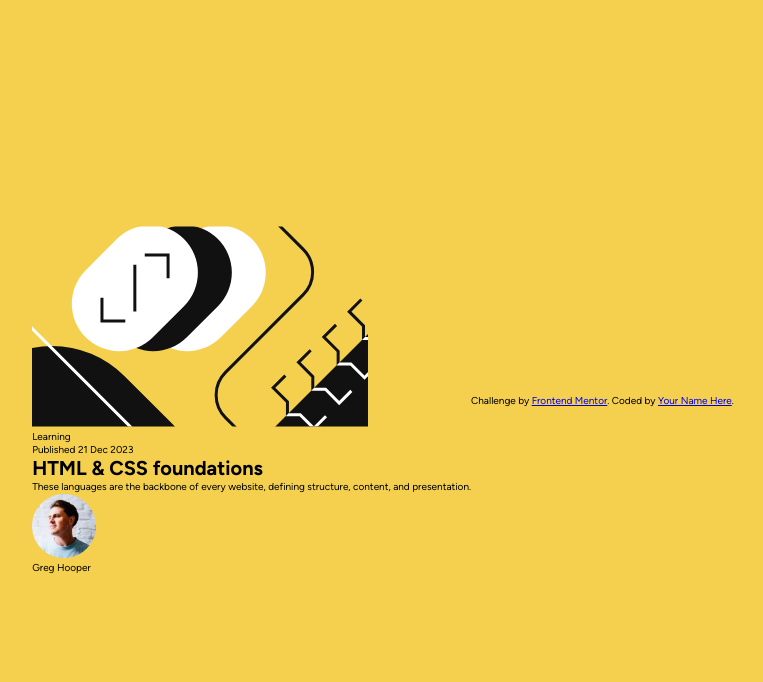
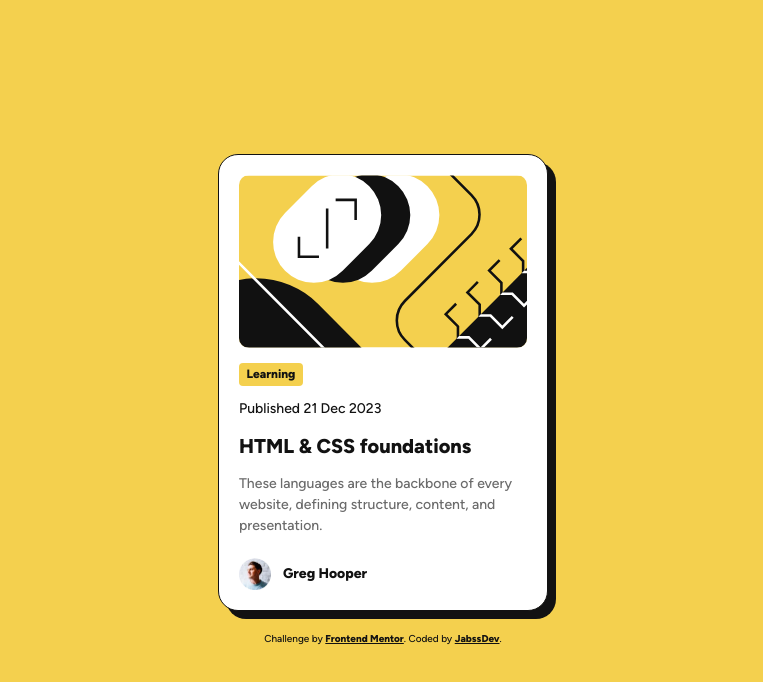
Before and after one commit to jabssdev/blog-preview-card, a plain HTML site: page src/index.html in a window 1280 px wide. Shown: the whole page, without its empty margins (257-1020 px from the left). Drawn offline with Linux system fonts and the light colour scheme.

Commit message:
Update HTML and CSS for blog preview card component, enhancing layout and styling

```diff
--- a/src/index.html
+++ b/src/index.html
@@ -3,6 +3,7 @@
 	<head>
 		<meta charset="UTF-8" />
 		<meta name="viewport" content="width=device-width, initial-scale=1.0" />
+		<meta name="description" content="A blog preview card component challenge from Frontend Mentor" />
 		<title>Frontend Mentor | Blog preview card</title>
 		<link rel="shortcut icon" href="assets/images/favicon-32x32.png" type="image/png" />
 		<link rel="stylesheet" href="styles.css" />
@@ -25,6 +26,8 @@
 				</div>
 			</div>
 		</main>
-		<footer class="attribution">Challenge by <a href="https://www.frontendmentor.io?ref=challenge" target="_blank">Frontend Mentor</a>. Coded by <a href="#">Your Name Here</a>.</footer>
+		<footer class="attribution">
+			Challenge by <a href="https://www.frontendmentor.io?ref=challenge" target="_blank">Frontend Mentor</a>. Coded by <a href="https://www.linkedin.com/in/jabssdev/" target="_blank">JabssDev</a>.
+		</footer>
 	</body>
 </html>
--- a/src/styles.css
+++ b/src/styles.css
@@ -3,6 +3,7 @@
 	--color-white: hsl(0, 0%, 100%);
 	--color-gray-500: hsl(0, 0%, 42%);
 	--color-gray-950: hsl(0, 0%, 7%);
+	--color-gray-950-rgba: rgba(18, 18, 18, 1);
 
 	font-size: clamp(50%, 0.5vw + 50%, 62.5%);
 }
@@ -15,18 +16,128 @@
 
 @font-face {
 	font-family: "Figtree";
-	src: url(assets/fonts/Figtree-VariableFont_wght.ttf) format("truetype");
-	font-weight: 100 900;
+	src: url(assets/fonts/static/Figtree-Medium.ttf) format("truetype");
+	font-weight: 500;
+	font-style: normal;
+	font-display: swap;
+}
+
+@font-face {
+	font-family: "Figtree";
+	src: url(assets/fonts/static/Figtree-ExtraBold.ttf) format("truetype");
+	font-weight: 800;
 	font-style: normal;
 	font-display: swap;
 }
 
 body {
 	display: flex;
+	flex-direction: column;
 	justify-content: center;
 	align-items: center;
-	padding: 2rem;
+	gap: 2rem;
+	padding: 2.5rem;
 	min-height: 100dvh;
 	font-family: "Figtree", sans-serif;
+	font-weight: 500;
 	background-color: var(--color-yellow);
+	line-height: 1.5;
+	color: var(--color-gray-950);
 }
+
+main {
+	width: 100%;
+	max-width: 330px;
+	padding: 2rem;
+	background-color: var(--color-white);
+	border: 1px solid var(--color-gray-950);
+	border-radius: 2rem;
+	box-shadow: 0.8rem 0.8rem 0 var(--color-gray-950-rgba);
+}
+
+.card {
+	display: flex;
+	flex-direction: column;
+	align-items: center;
+	gap: 1.5rem;
+}
+
+.card-image img {
+	width: 100%;
+	height: auto;
+	display: block;
+	border-radius: 1rem;
+}
+
+.card-content {
+	display: flex;
+	flex-direction: column;
+	gap: 1.2rem;
+}
+
+.card-tag {
+	background-color: var(--color-yellow);
+	color: var(--color-gray-950);
+	padding: 0.25rem 0.75rem;
+	border-radius: 0.4rem;
+	font-size: 1.2rem;
+	align-self: flex-start;
+	font-weight: 800;
+}
+
+.card-date {
+	font-size: 1.4rem;
+}
+
+.card-title {
+	font-size: 2rem;
+	font-weight: 800;
+}
+
+.card-title:hover {
+	color: var(--color-yellow);
+	cursor: pointer;
+}
+
+.card-description {
+	font-size: 1.4rem;
+	color: var(--color-gray-500);
+	margin-bottom: 1rem;
+}
+
+.card-author {
+	display: flex;
+	align-items: center;
+	gap: 1.2rem;
+}
+
+.author-avatar {
+	width: 32px;
+	height: 32px;
+}
+
+.author-name {
+	font-size: 1.4rem;
+	font-weight: 800;
+}
+
+.attribution {
+	font-size: 1rem;
+	color: var(--color-gray-950);
+	text-align: center;
+	max-width: 400px;
+}
+
+.attribution a {
+	color: var(--color-gray-950);
+	font-weight: 800;
+}
+
+.attribution a:hover {
+	text-decoration: underline;
+}
+
+.attribution a:focus {
+	outline: 2px solid var(--color-gray-950);
+	outline-offset: 2px;
+}
```
